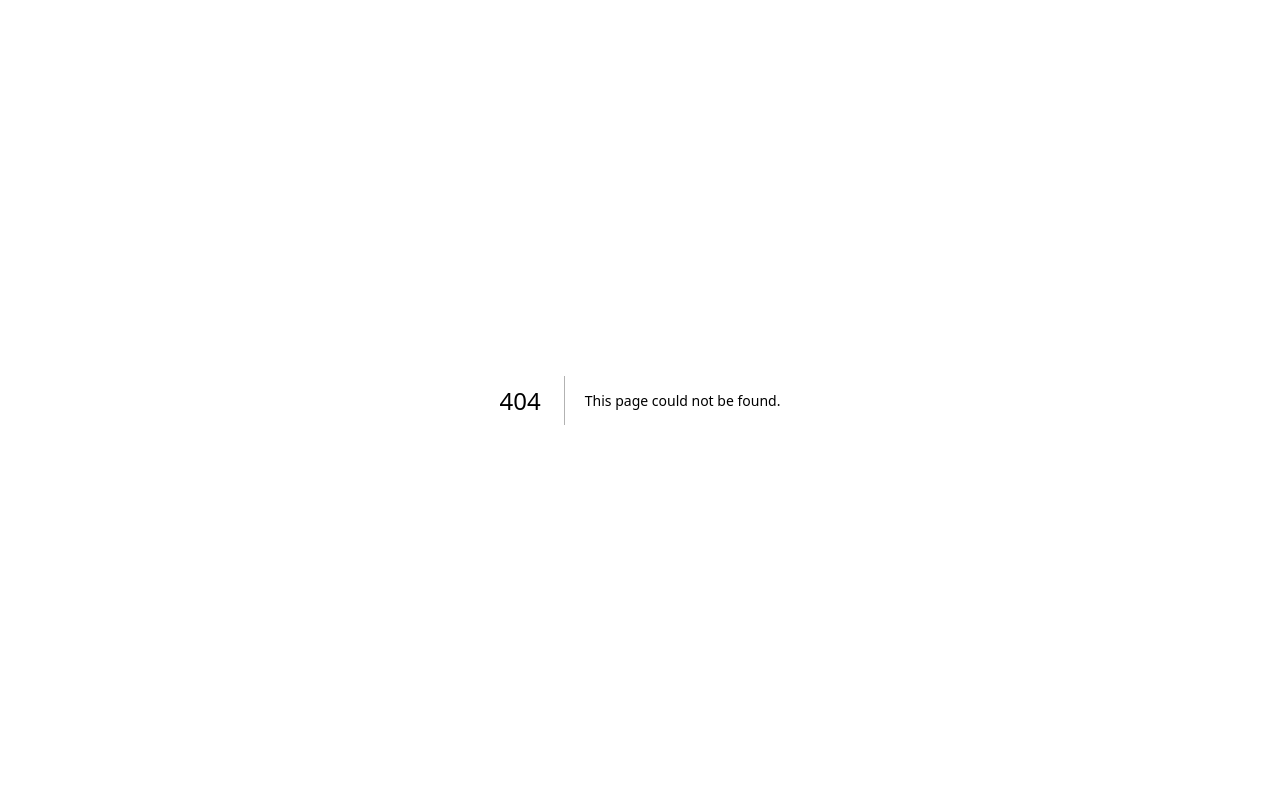
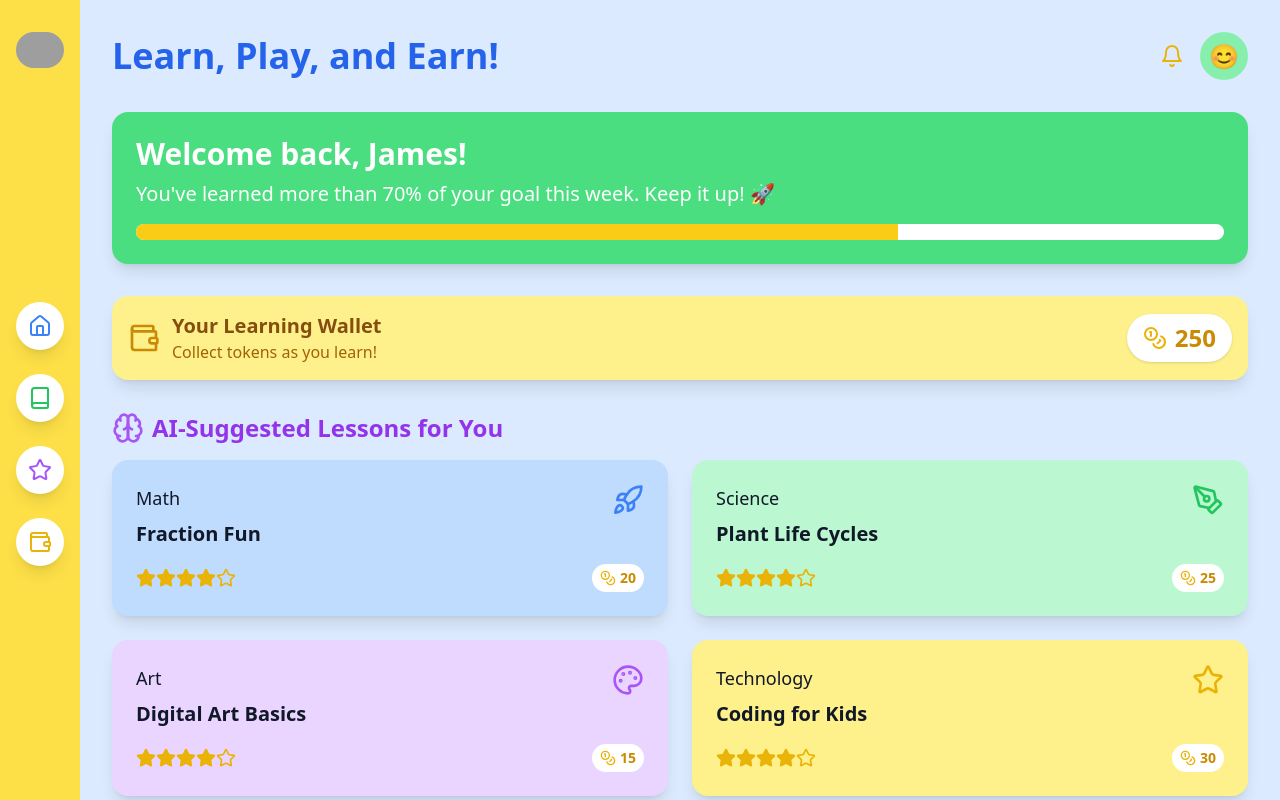
Before and after one commit to obedomwenga/BrightQuest, a Next.js app in the folder front-end/: page /dashboard in a window 1280 px wide. Before the commit this address had no page. Built offline with nearby package versions, Linux system fonts and the light colour scheme; grey boxes are pictures that could not be loaded.

Commit message:
implemented dashboard page

```diff
--- /dev/null
+++ b/front-end/src/pages/dashboard/index.tsx
@@ -0,0 +1,101 @@
+import MainLayout from '@/components/@layouts/main-layout'
+import { Bell, Book, Brain, Coins, Home, Palette, PenTool, Rocket, Star, Wallet } from 'lucide-react'
+import Image from 'next/image'
+
+export default function Dashboard(){
+    return(
+        <MainLayout>
+            <header className="flex justify-between items-center mb-8">
+            <h1 className="text-4xl font-bold text-blue-600">Learn, Play, and Earn!</h1>
+            <div className="flex items-center space-x-4">
+                <Bell className="w-6 h-6 text-yellow-500" />
+                <div className="w-12 h-12 bg-green-300 rounded-full flex items-center justify-center">
+                <span className="text-2xl">😊</span>
+                </div>
+            </div>
+            </header>
+
+            {/* Welcome Banner */}
+            <div className="bg-green-400 text-white p-6 rounded-2xl mb-8 shadow-lg">
+            <h2 className="text-3xl font-bold mb-2">Welcome back, James!</h2>
+            <p className="text-xl">You've learned more than 70% of your goal this week. Keep it up! 🚀</p>
+            <div className="mt-4 bg-white rounded-full h-4 overflow-hidden">
+                <div className="bg-yellow-400 h-full" style={{ width: '70%' }}></div>
+            </div>
+            </div>
+
+            {/* Web3 Wallet */}
+            <div className="bg-yellow-200 p-4 rounded-2xl mb-8 shadow-lg flex items-center justify-between">
+            <div className="flex items-center">
+                <Wallet className="w-8 h-8 text-yellow-600 mr-3" />
+                <div>
+                <h2 className="text-xl font-semibold text-yellow-800">Your Learning Wallet</h2>
+                <p className="text-yellow-700">Collect tokens as you learn!</p>
+                </div>
+            </div>
+            <div className="flex items-center bg-white px-4 py-2 rounded-full shadow">
+                <Coins className="w-6 h-6 text-yellow-500 mr-2" />
+                <span className="text-2xl font-bold text-yellow-600">250</span>
+            </div>
+            </div>
+
+            {/* AI-suggested content */}
+            <section className="mb-8">
+            <div className="flex items-center mb-4">
+                <Brain className="w-8 h-8 text-purple-500 mr-2" />
+                <h2 className="text-2xl font-semibold text-purple-600">AI-Suggested Lessons for You</h2>
+            </div>
+            <div className="grid grid-cols-1 md:grid-cols-2 gap-6">
+                {[
+                { title: 'Fraction Fun', category: 'Math', icon: <Rocket className="w-8 h-8 text-blue-500" />, color: 'bg-blue-200', tokens: 20 },
+                { title: 'Plant Life Cycles', category: 'Science', icon: <PenTool className="w-8 h-8 text-green-500" />, color: 'bg-green-200', tokens: 25 },
+                { title: 'Digital Art Basics', category: 'Art', icon: <Palette className="w-8 h-8 text-purple-500" />, color: 'bg-purple-200', tokens: 15 },
+                { title: 'Coding for Kids', category: 'Technology', icon: <Star className="w-8 h-8 text-yellow-500" />, color: 'bg-yellow-200', tokens: 30 },
+                ].map((lesson, index) => (
+                <div key={index} className={`p-6 rounded-2xl ${lesson.color} shadow-lg`}>
+                    <div className="flex justify-between items-start mb-4">
+                    <div>
+                        <span className="text-lg font-medium">{lesson.category}</span>
+                        <h3 className="text-xl font-semibold mt-2">{lesson.title}</h3>
+                    </div>
+                    {lesson.icon}
+                    </div>
+                    <div className="flex items-center justify-between">
+                    <div className="flex items-center">
+                        <Star className="w-5 h-5 text-yellow-500 fill-current" />
+                        <Star className="w-5 h-5 text-yellow-500 fill-current" />
+                        <Star className="w-5 h-5 text-yellow-500 fill-current" />
+                        <Star className="w-5 h-5 text-yellow-500 fill-current" />
+                        <Star className="w-5 h-5 text-yellow-500" />
+                    </div>
+                    <div className="flex items-center bg-white px-2 py-1 rounded-full">
+                        <Coins className="w-4 h-4 text-yellow-500 mr-1" />
+                        <span className="text-sm font-bold text-yellow-600">{lesson.tokens}</span>
+                    </div>
+                    </div>
+                </div>
+                ))}
+            </div>
+            </section>
+
+            {/* Learning path */}
+            <section>
+            <h2 className="text-2xl font-semibold mb-4 text-blue-600">Your Learning Path</h2>
+            <div className="bg-white p-6 rounded-2xl shadow-lg">
+                <div className="flex items-center justify-between mb-4">
+                <div className="w-16 h-16 bg-blue-200 rounded-full flex items-center justify-center">
+                    <Book className="w-8 h-8 text-blue-600" />
+                </div>
+                <div className="flex-1 mx-4 h-2 bg-gray-200 rounded-full">
+                    <div className="w-3/4 h-full bg-blue-500 rounded-full"></div>
+                </div>
+                <div className="w-16 h-16 bg-yellow-200 rounded-full flex items-center justify-center">
+                    <Star className="w-8 h-8 text-yellow-600" />
+                </div>
+                </div>
+                <p className="text-center text-lg font-semibold text-blue-600">Keep going! You're 75% through your current level!</p>
+            </div>
+            </section>
+        </MainLayout>
+    )
+}
```
